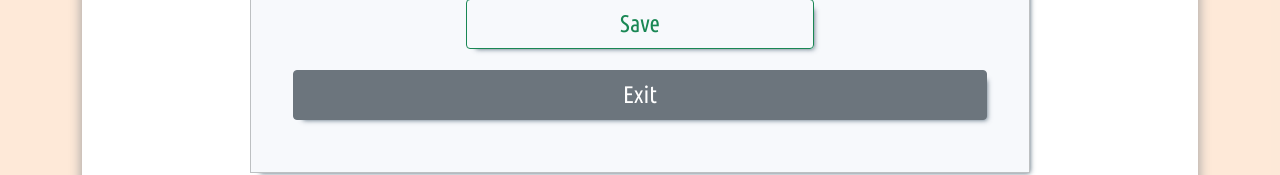
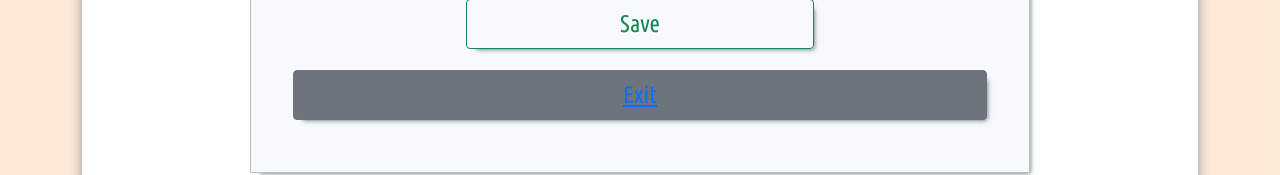
Before and after one commit to AnigalHub/WishList, a Vue app in the folder wish_list.client/: page /account in a window 1280 px wide. Shown: the part 734-909 px from the top of the page. Built offline with nearby package versions, Linux system fonts and the light colour scheme.

Commit message:
добавлена ссылка на выход из аккаунта и возврат регистрации

```diff
--- a/wish_list.client/src/components/account.vue
+++ b/wish_list.client/src/components/account.vue
@@ -18,7 +18,10 @@
                 </b-col>
            </b-row>
             <b-button class="save" variant="outline-success">Save</b-button>
-           <b-button class="exit" variant="secondary">Exit</b-button>
+
+           <b-button class="exit" variant="secondary">
+               <router-link :to="{name: 'SignUp'}" tag="a">Exit</router-link>
+           </b-button>
         </div>
     </div>
 </template>
```
